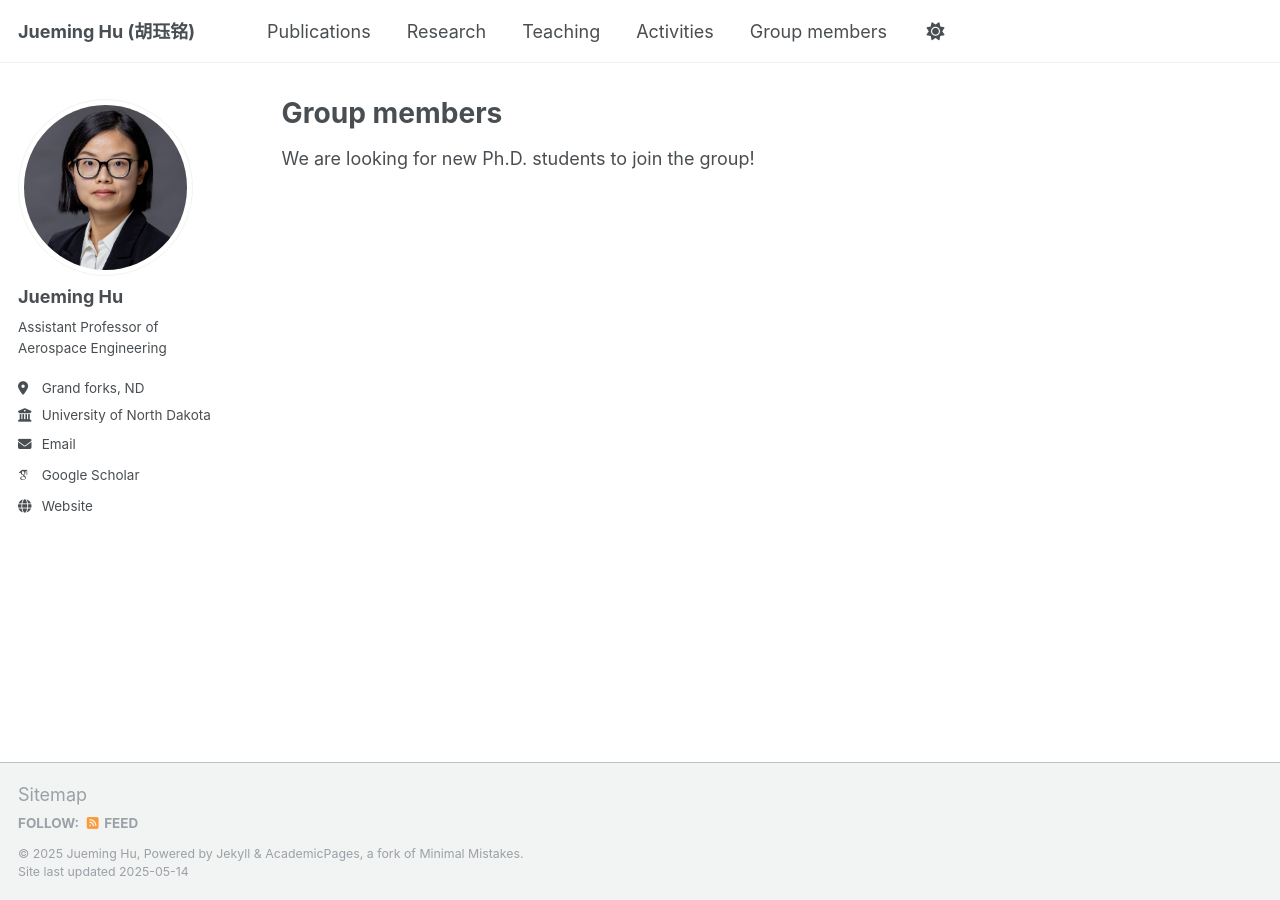
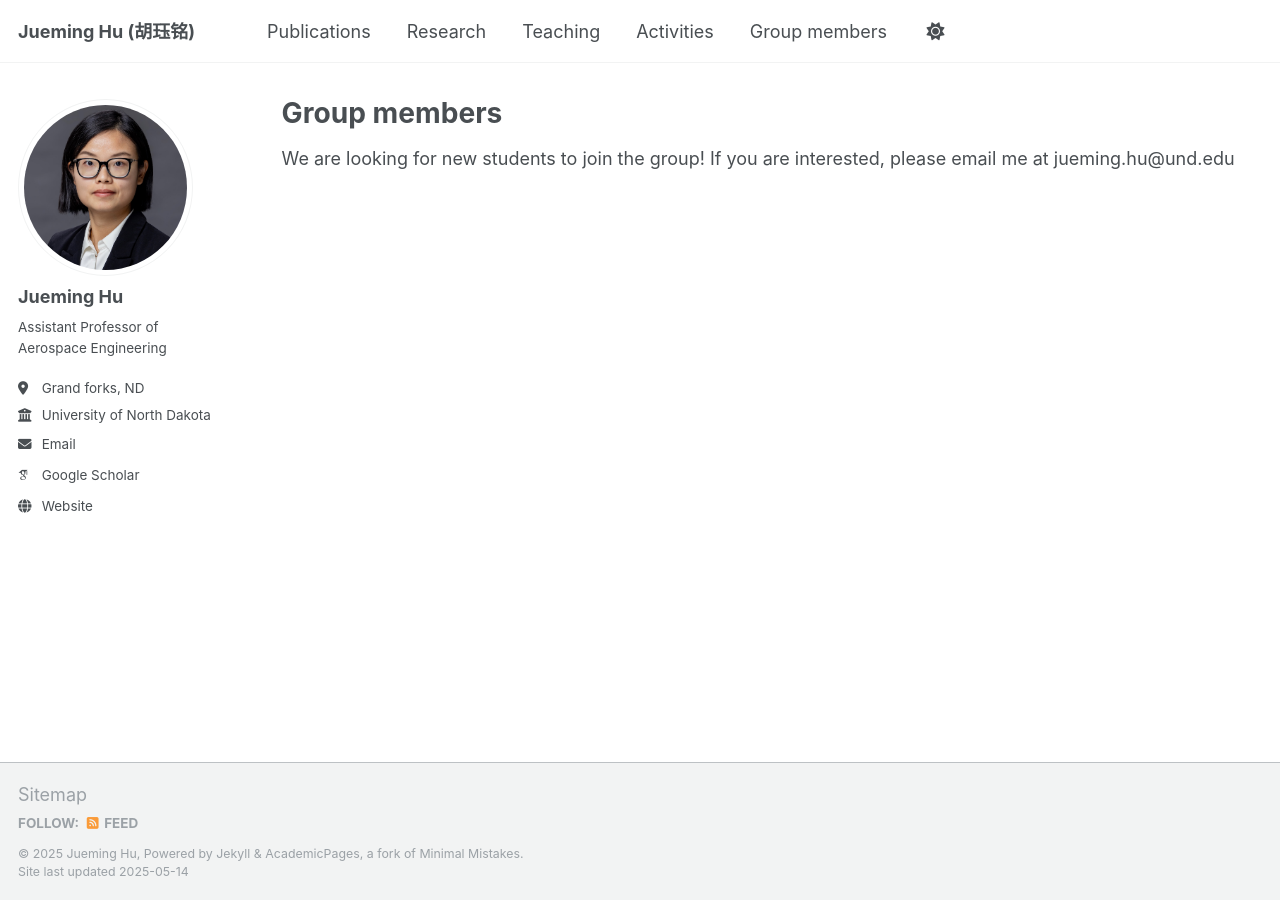
Before and after one commit to Jueming6/Jueming6.github.io, a Jekyll site: the page built from _pages/team.md, in a window 1280 px wide. Built offline with Jekyll 4.4.1, drawn with Linux system fonts in a browser that asks for light colours; some web fonts are replaced.

Commit message:
update 05092025

```diff
--- a/_pages/team.md
+++ b/_pages/team.md
@@ -5,4 +5,4 @@ permalink: /team/
 author_profile: true
 ---
 
-We are looking for new Ph.D. students to join the group!
+We are looking for new students to join the group! If you are interested, please email me at jueming.hu@und.edu
```
